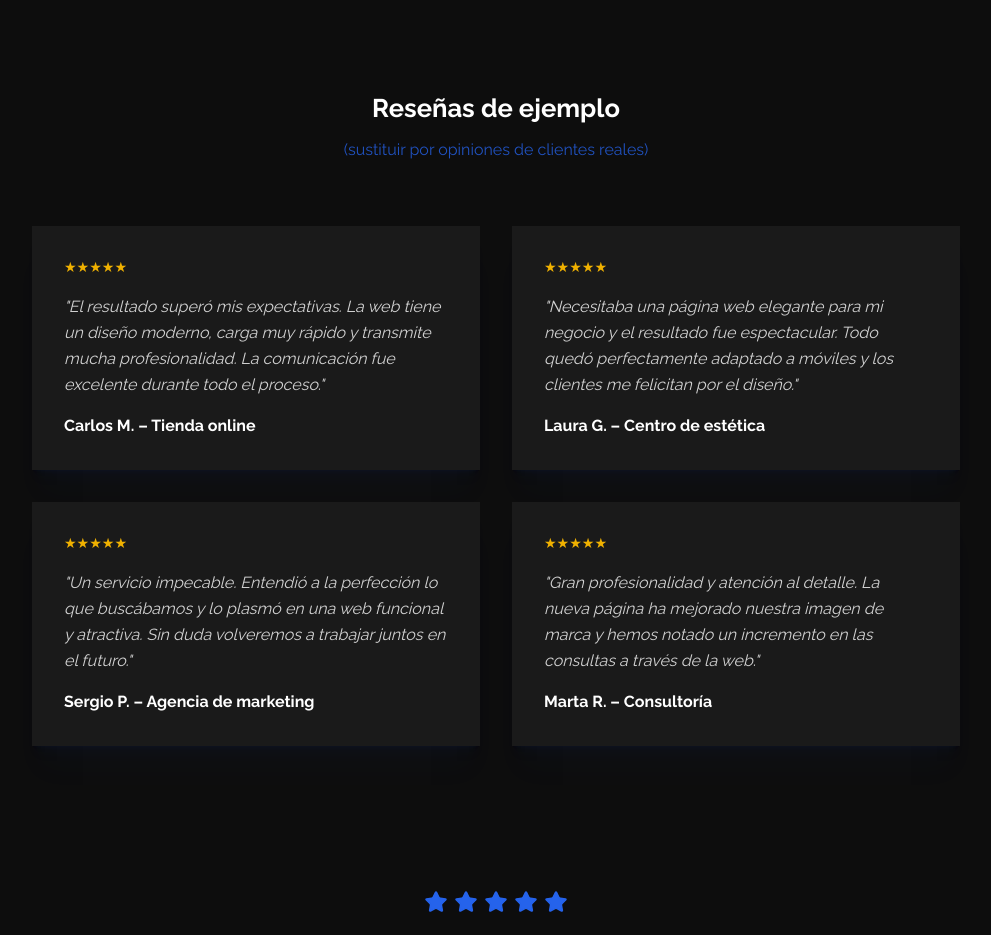
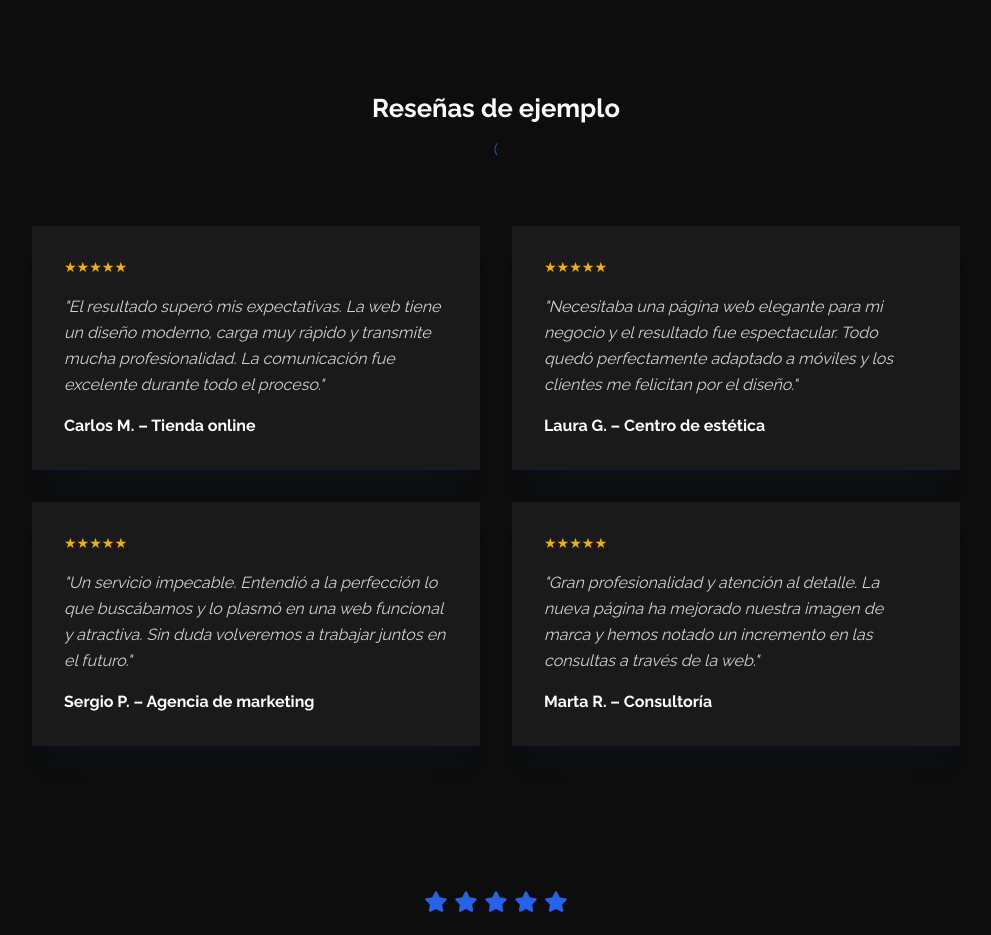
Before and after one commit to dmytro-webild/2f745edb-f06e-4ae0-93d0-ecbad7563810, a React (Vite) app: page / in a window 1280 px wide. Shown: the part 4620-5555 px from the top of the page, without its empty margins (144-1135 px from the left). Built offline with nearby package versions, Linux system fonts and the light colour scheme; a web font is replaced by a local one.

Commit message:
Update src/pages/HomePage/sections/Resenas.tsx

```diff
--- a/src/pages/HomePage/sections/Resenas.tsx
+++ b/src/pages/HomePage/sections/Resenas.tsx
@@ -12,7 +12,7 @@ export default function ResenasSection(): React.JSX.Element {
           <div className="w-content-width mx-auto flex flex-col gap-16">
             <div className="text-center flex flex-col gap-4">
               <h2 className="text-3xl md:text-4xl font-bold text-foreground">Reseñas de ejemplo</h2>
-              <p className="text-accent/80">(sustituir por opiniones de clientes reales)</p>
+              <p className="text-accent/80">(</p>
             </div>
 
             <div className="grid grid-cols-1 md:grid-cols-2 gap-8">
```
